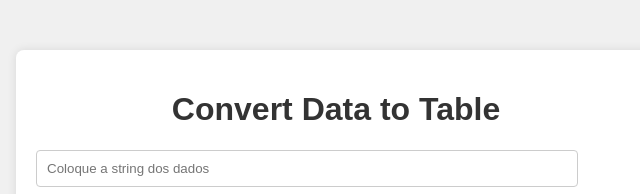
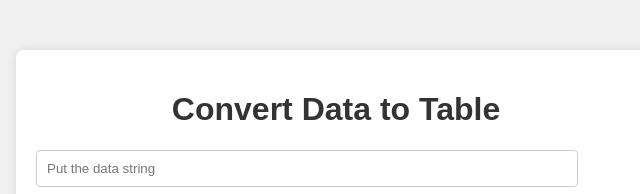
Before and after one commit to Fcruz10/Tanita-Data-Convertor, a plain HTML site: page index.html in a window 1280 px wide. Shown: the top 194 px of the page, 304-944 px from the left. Drawn offline with Linux system fonts and the light colour scheme.

Commit message:
chore: fix language index

```diff
--- a/index.html
+++ b/index.html
@@ -10,7 +10,7 @@
 <body>
     <div class="container">
         <h1>Convert Data to Table</h1>
-        <input type="text" id="inputString" placeholder="Coloque a string dos dados">
+        <input type="text" id="inputString" placeholder="Put the data string">
 
         <br />
         <label for="csvFile" class="drop-container" id="dropcontainer">
```
